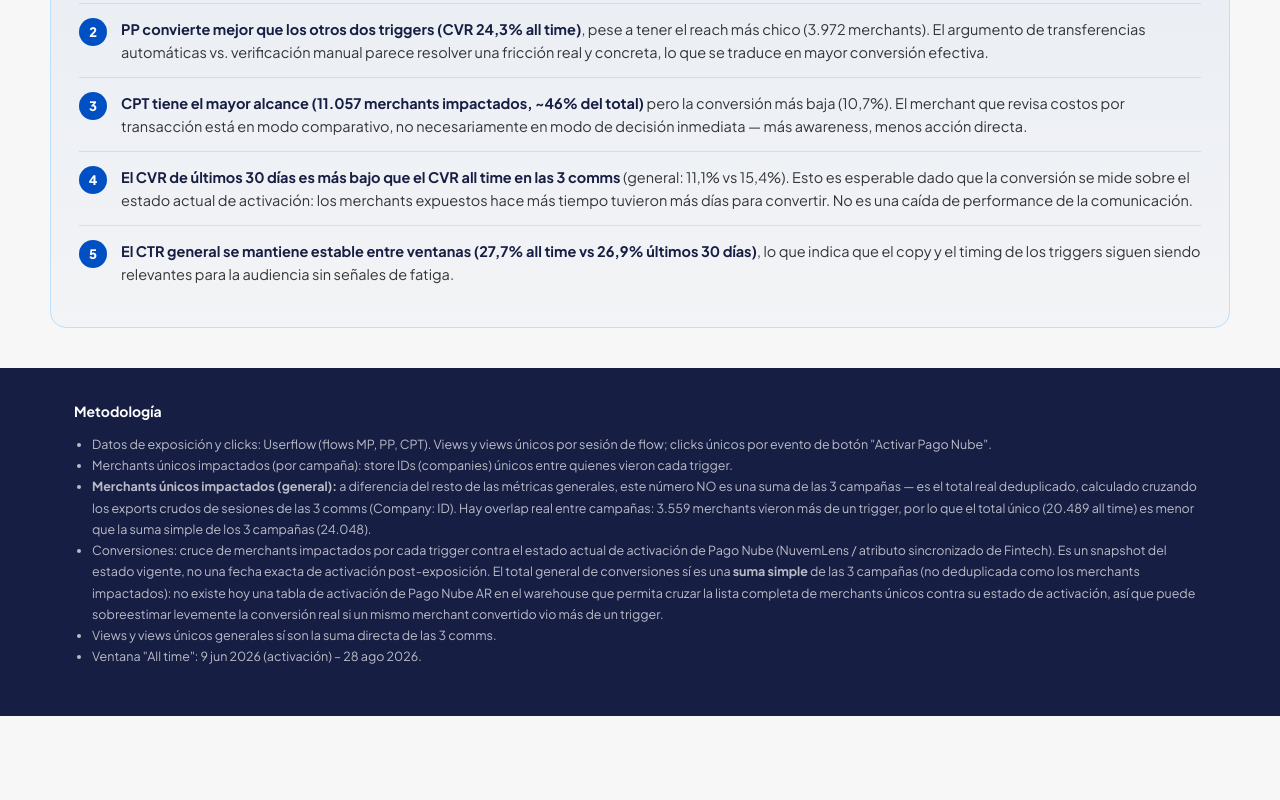
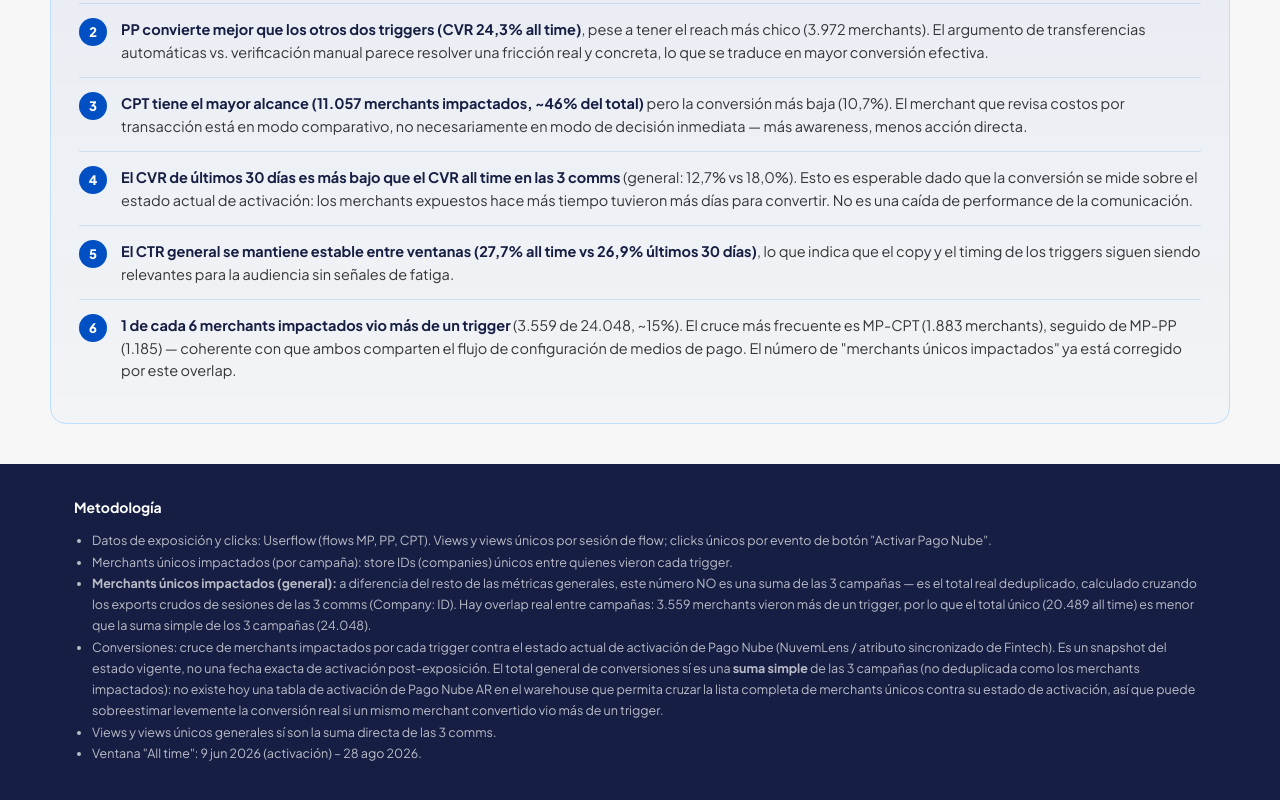
Before and after one commit to alanlelli-tn/pago-nube-comms-triggers-resultados, a Next.js app: page / in a window 1280 px wide. Shown: the part 1640-2440 px from the top of the page. Before the commit the page ends 2356 px from the top, so only its background shows below. Built offline with nearby package versions, Linux system fonts and the light colour scheme.

Commit message:
Revise CVR data and add merchant trigger insights
Updated CVR statistics and added insights on merchant triggers.

```diff
--- a/app/page.tsx
+++ b/app/page.tsx
@@ -273,8 +273,8 @@ export default function Page() {
             <div className="insight-item">
               <span className="bullet">4</span>
               <span className="txt">
-                <strong>El CVR de últimos 30 días es más bajo que el CVR all time en las 3 comms</strong>
-                {' '}(general: 11,1% vs 15,4%). Esto es esperable dado que la conversión se mide sobre el
+               <strong>El CVR de últimos 30 días es más bajo que el CVR all time en las 3 comms</strong>
+                {' '}(general: 12,7% vs 18,0%). Esto es esperable dado que la conversión se mide sobre el
                 estado actual de activación: los merchants expuestos hace más tiempo tuvieron más
                 días para convertir. No es una caída de performance de la comunicación.
               </span>
@@ -285,6 +285,16 @@ export default function Page() {
                 <strong>El CTR general se mantiene estable entre ventanas (27,7% all time vs 26,9% últimos 30 días)</strong>,
                 lo que indica que el copy y el timing de los triggers siguen siendo relevantes para
                 la audiencia sin señales de fatiga.
+              </span>
+            </div>
+            <div className="insight-item">
+              <span className="bullet">6</span>
+              <span className="txt">
+                <strong>1 de cada 6 merchants impactados vio más de un trigger</strong> (3.559 de
+                24.048, ~15%). El cruce más frecuente es MP-CPT (1.883 merchants), seguido de
+                MP-PP (1.185) — coherente con que ambos comparten el flujo de configuración de
+                medios de pago. El número de "merchants únicos impactados" ya está corregido por
+                este overlap.
               </span>
             </div>
           </div>
```
